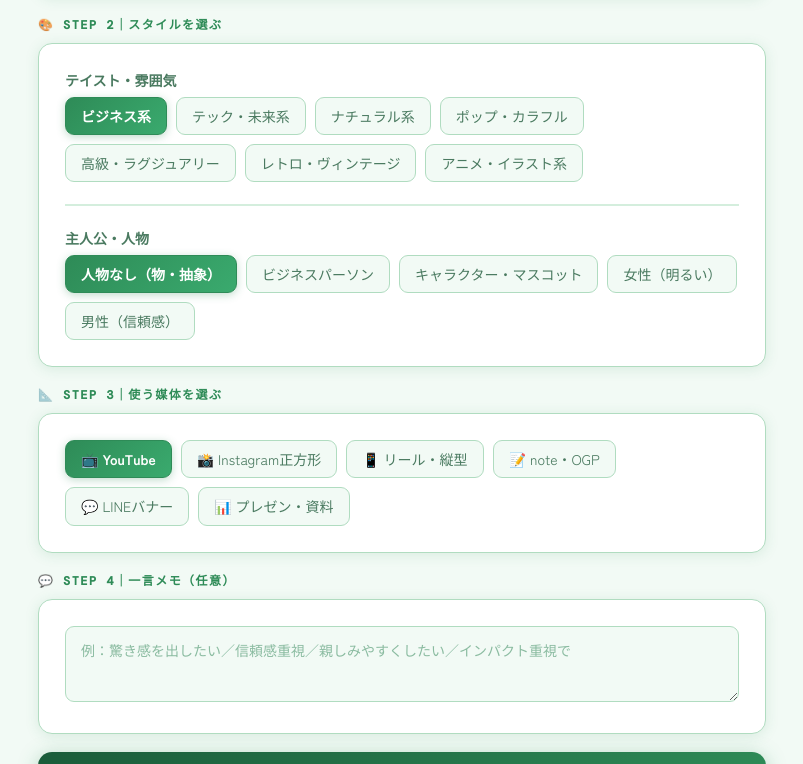
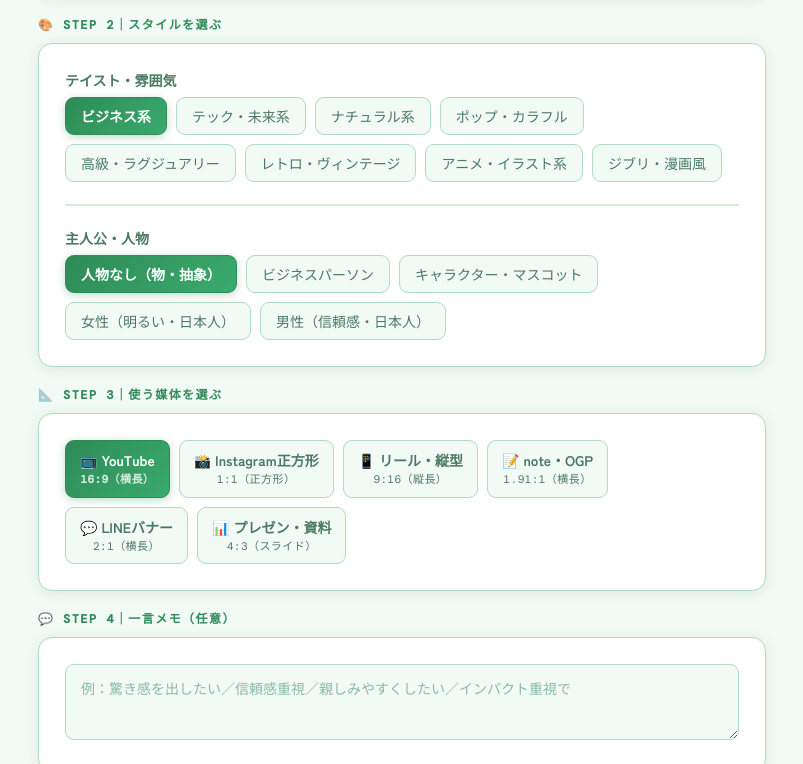
Before and after one commit to spc-jp/samune-kun, a plain HTML site: page index.html in a window 1280 px wide. Shown: the part 585-1349 px from the top of the page, without its empty margins (238-1041 px from the left). Drawn offline with nearby package versions, Linux system fonts and the light colour scheme.

Commit message:
Update index.html

```diff
--- a/index.html
+++ b/index.html
@@ -159,6 +159,22 @@
     user-select: none;
     line-height: 1.3;
   }
+  /* 媒体ボタン：アスペクト比を小さく2行表示 */
+  .btn-media {
+    display: flex;
+    flex-direction: column;
+    align-items: center;
+    gap: 3px;
+    padding: 10px 14px;
+  }
+  .btn-media .btn-label { font-size: 14px; font-weight: 700; }
+  .btn-media .btn-ar {
+    font-family: var(--mono);
+    font-size: 11px;
+    color: var(--text-muted);
+    letter-spacing: 0.04em;
+  }
+  .btn-choice.active .btn-ar { color: rgba(255,255,255,0.8); }
   .btn-choice:hover {
     border-color: var(--green-main);
     color: var(--green-deep);
@@ -352,6 +368,7 @@
         <button class="btn-choice" data-val="elegant, luxury, gold tone, dark background, premium">高級・ラグジュアリー</button>
         <button class="btn-choice" data-val="retro, vintage, 80s, nostalgic">レトロ・ヴィンテージ</button>
         <button class="btn-choice" data-val="anime style, illustrated, soft color">アニメ・イラスト系</button>
+        <button class="btn-choice" data-val="Studio Ghibli style, manga illustration, hand-drawn, watercolor, soft pastel, whimsical, Hayao Miyazaki inspired, detailed background, warm atmosphere">ジブリ・漫画風</button>
       </div>
     </div>
     <div class="divider"></div>
@@ -361,8 +378,8 @@
         <button class="btn-choice active" data-val="no people, object focused, clean background">人物なし（物・抽象）</button>
         <button class="btn-choice" data-val="confident Japanese business person, smiling, mid 40s">ビジネスパーソン</button>
         <button class="btn-choice" data-val="friendly cute character, mascot style">キャラクター・マスコット</button>
-        <button class="btn-choice" data-val="young Japanese woman, cheerful expression">女性（明るい）</button>
-        <button class="btn-choice" data-val="middle-aged Japanese man, trustworthy smile">男性（信頼感）</button>
+        <button class="btn-choice" data-val="young Japanese woman, cheerful expression, Japanese facial features, natural makeup, friendly smile">女性（明るい・日本人）</button>
+        <button class="btn-choice" data-val="middle-aged Japanese man, trustworthy smile, Japanese facial features, professional appearance">男性（信頼感・日本人）</button>
       </div>
     </div>
   </div>
@@ -370,12 +387,30 @@
   <p class="section-label">📐 STEP 3｜使う媒体を選ぶ</p>
   <div class="card">
     <div class="btn-group" id="media-group">
-      <button class="btn-choice active" data-val="--ar 16:9">📺 YouTube</button>
-      <button class="btn-choice" data-val="--ar 1:1">📸 Instagram正方形</button>
-      <button class="btn-choice" data-val="--ar 9:16">📱 リール・縦型</button>
-      <button class="btn-choice" data-val="--ar 1.91:1">📝 note・OGP</button>
-      <button class="btn-choice" data-val="--ar 2:1">💬 LINEバナー</button>
-      <button class="btn-choice" data-val="--ar 4:3">📊 プレゼン・資料</button>
+      <button class="btn-choice btn-media active" data-val="--ar 16:9">
+        <span class="btn-label">📺 YouTube</span>
+        <span class="btn-ar">16:9（横長）</span>
+      </button>
+      <button class="btn-choice btn-media" data-val="--ar 1:1">
+        <span class="btn-label">📸 Instagram正方形</span>
+        <span class="btn-ar">1:1（正方形）</span>
+      </button>
+      <button class="btn-choice btn-media" data-val="--ar 9:16">
+        <span class="btn-label">📱 リール・縦型</span>
+        <span class="btn-ar">9:16（縦長）</span>
+      </button>
+      <button class="btn-choice btn-media" data-val="--ar 1.91:1">
+        <span class="btn-label">📝 note・OGP</span>
+        <span class="btn-ar">1.91:1（横長）</span>
+      </button>
+      <button class="btn-choice btn-media" data-val="--ar 2:1">
+        <span class="btn-label">💬 LINEバナー</span>
+        <span class="btn-ar">2:1（横長）</span>
+      </button>
+      <button class="btn-choice btn-media" data-val="--ar 4:3">
+        <span class="btn-label">📊 プレゼン・資料</span>
+        <span class="btn-ar">4:3（スライド）</span>
+      </button>
     </div>
   </div>
 
```
